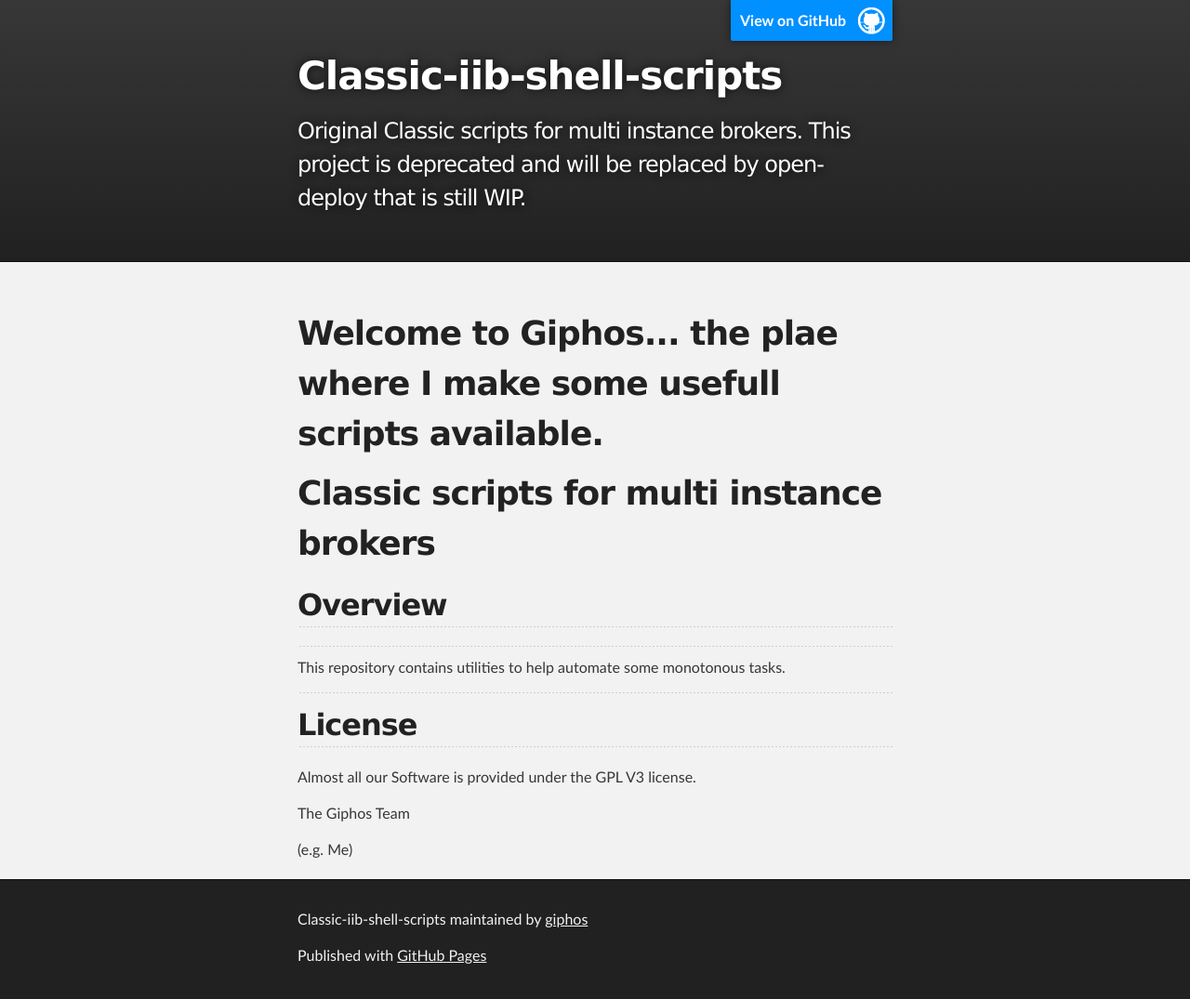
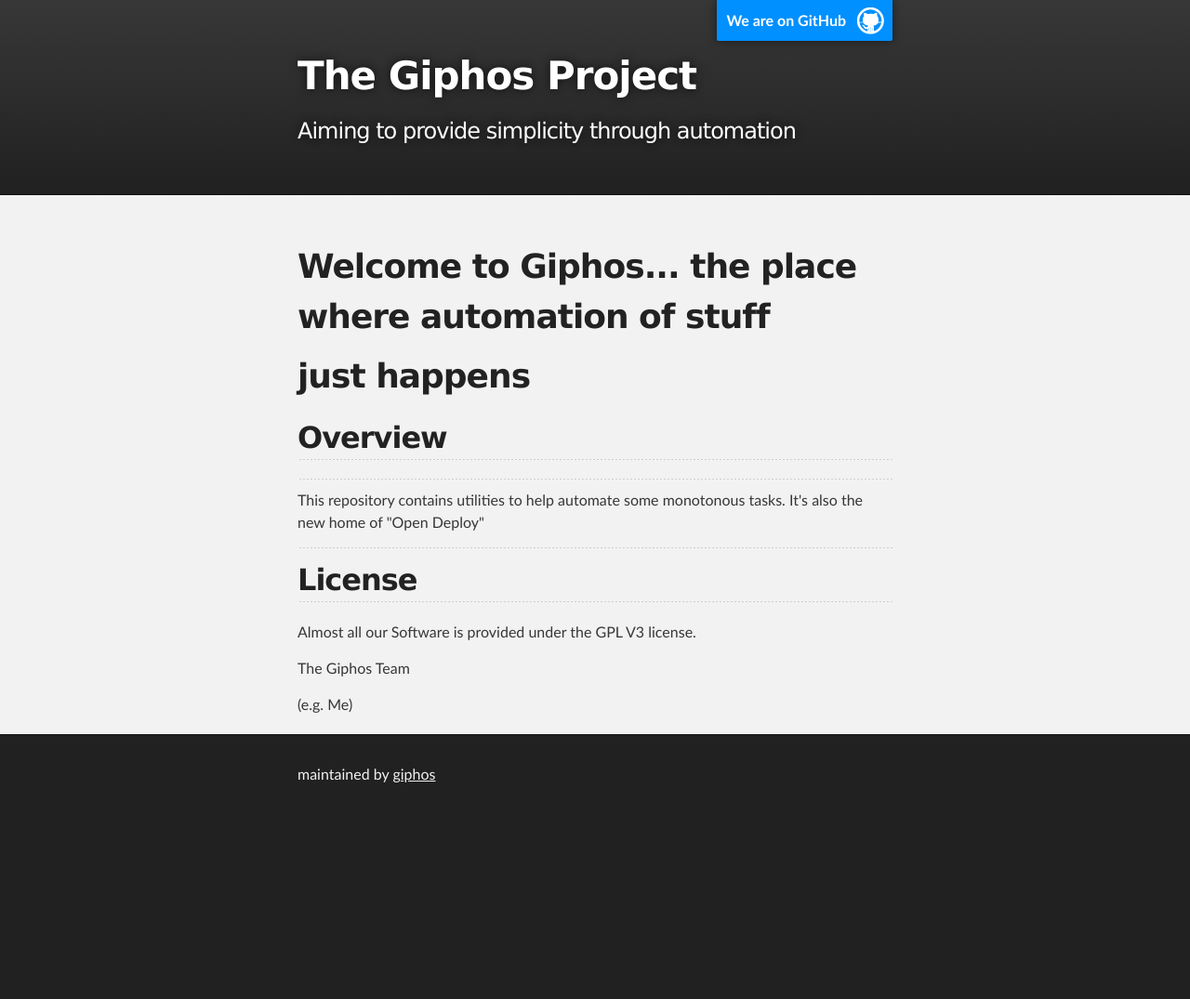
Before and after one commit to giphos/giphos.github.io, a plain HTML site: page index.html in a window 1280 px wide. Shown: the whole page at 93% size. After the commit the page ends 880 px from the top, so only its background shows below. Drawn offline with Linux system fonts and the light colour scheme.

Commit message:
Fixed up some really ugly leftover cut and paste .... rofl

```diff
--- a/index.html
+++ b/index.html
@@ -4,11 +4,11 @@
   <head>
     <meta charset='utf-8'>
     <meta http-equiv="X-UA-Compatible" content="chrome=1">
-    <meta name="description" content="Classic-iib-shell-scripts : Original Classic scripts for multi instance brokers.  This project is deprecated and will be replaced by open-deploy that is still WIP. ">
+    <meta name="description" content="The Giphos Project : Trying to simplyfy monotonous tasks. ">
 
     <link rel="stylesheet" type="text/css" media="screen" href="stylesheets/stylesheet.css">
 
-    <title>Classic-iib-shell-scripts</title>
+    <title>The Giphos Project</title>
   </head>
 
   <body>
@@ -16,10 +16,10 @@
     <!-- HEADER -->
     <div id="header_wrap" class="outer">
         <header class="inner">
-          <a id="forkme_banner" href="https://giphos.github.com/">View on GitHub</a>
+          <a id="forkme_banner" href="https://giphos.github.com/">We are on GitHub</a>
 
-          <h1 id="project_title">Classic-iib-shell-scripts</h1>
-          <h2 id="project_tagline">Original Classic scripts for multi instance brokers.  This project is deprecated and will be replaced by open-deploy that is still WIP. </h2>
+          <h1 id="project_title">The Giphos Project</h1>
+          <h2 id="project_tagline">Aiming to provide simplicity through automation </h2>
 
         </header>
     </div>
@@ -27,15 +27,15 @@
     <!-- MAIN CONTENT -->
     <div id="main_content_wrap" class="outer">
       <section id="main_content" class="inner">
-        <h1>Welcome to Giphos... the plae where I make some usefull scripts available.
-        <p><strong>Classic scripts for multi instance brokers</strong></p>
+        <h1>Welcome to Giphos... the place where automation of stuff
+        <p><strong>just happens</strong></p>
 
 <h2>
 <a id="overview" class="anchor" href="#overview" aria-hidden="true"><span class="octicon octicon-link"></span></a>Overview</h2>
 
 
 <hr>
-<p>This repository contains utilities to help automate some monotonous tasks.</p>
+<p>This repository contains utilities to help automate some monotonous tasks.  It's also the new home of "Open Deploy"</p>
 
 <hr>
 
@@ -51,8 +51,7 @@
     <!-- FOOTER  -->
     <div id="footer_wrap" class="outer">
       <footer class="inner">
-        <p class="copyright">Classic-iib-shell-scripts maintained by <a href="https://github.com/giphos">giphos</a></p>
-        <p>Published with <a href="http://pages.github.com">GitHub Pages</a></p>
+        <p class="copyright">maintained by <a href="https://github.com/giphos">giphos</a></p>
       </footer>
     </div>
 
--- a/params.json
+++ b/params.json
@@ -1 +1 @@
-{"name":"Classic-iib-shell-scripts","tagline":"Original Classic scripts for multi instance brokers.  This project is deprecated and will be replaced by open-deploy that is still WIP. ","body":"#classic-iib-shell-scripts (Old IIB utility scripts for Unix)\r\n\r\n**Classic scripts for multi instance brokers**\r\n## Overview\r\nThis repository contains an old utility framework to help automate the management and deployment of IBM Integration Bus Projects.\r\n\r\n**NOTE: This Project is Deprecated**.\r\n***\r\nThis project is deprecated and will be replaced by open-deploy that is still WIP. \r\n***\r\n## License\r\nThis software is provided under the GPL V3 license.\r\n\r\nThe Giphos Team","google":"","note":"Don't delete this file! It's used internally to help with page regeneration."}
+{"name":"Giphos Org","tagline":"Making life a little simpler. ","body":"#Welcome to my humble place\r\n\r\n**\nThe Giphos Team","google":"","note":"Don't delete this file! It's used internally to help with page regeneration."}
```
Also changed, not shown: 1 other file.
